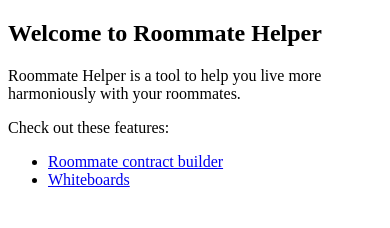
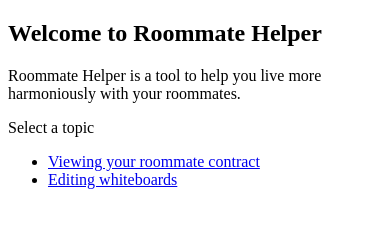
Before and after one commit to gabebw/roommate_helper_android, a plain HTML site: page assets/index.html in a window 390 px wide. Drawn offline with Linux system fonts and the light colour scheme.

Commit message:
Add contract help page and update index.html to reflect the fact that mobile users already know what RH is

```diff
--- a/assets/index.html
+++ b/assets/index.html
@@ -8,10 +8,10 @@
 <p>
 Roommate Helper is a tool to help you live more harmoniously with your roommates.
 </p>
-<p>Check out these features:</p>
+<p>Select a topic</p>
 <ul>
-<li><a href="contract.html">Roommate contract builder</a></li>
-<li><a href="whiteboards.html">Whiteboards</a></li>
+<li><a href="contract.html">Viewing your roommate contract</a></li>
+<li><a href="whiteboards.html">Editing whiteboards</a></li>
 </ul>
 </body>
 </html>
```
Also changed, not shown: assets/contract.html (added, +14 -0 lines).
